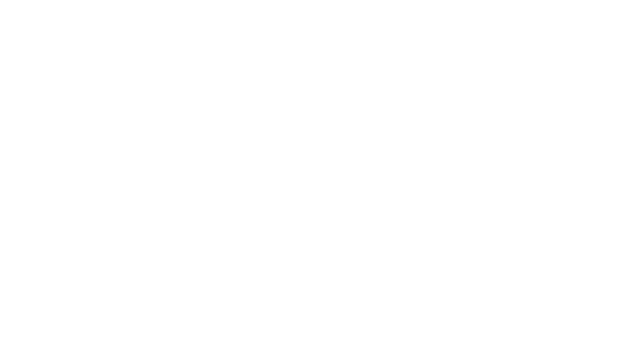
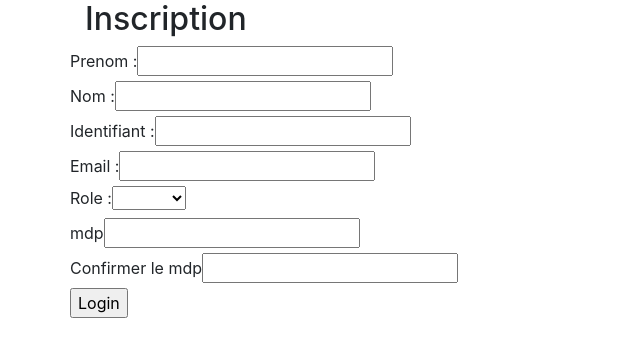
Before and after one commit to sa3dev/kebApp, an Angular app in the folder kebApp/: page /register in a window 1280 px wide. Before the commit this address led to /. Shown: the top 356 px of the page, without its empty margins (0-640 px from the left). Built offline with nearby package versions, Linux system fonts and the light colour scheme.

Commit message:
debut register

```diff
--- a/kebApp/src/app/core/core.module.ts
+++ b/kebApp/src/app/core/core.module.ts
@@ -4,6 +4,8 @@
 import { FormsModule ,  ReactiveFormsModule  } from '@angular/forms';
 import {RouterModule} from '@angular/router';
 import {CorerootingModule} from './corerooting.module';
+import {LoginComponent} from './user/component/login/login.component';
+import {RegisterComponent} from './user/component/register/register.component';
 
 @NgModule({
 	imports: [
@@ -13,7 +15,7 @@
     CorerootingModule
 	],
 	exports: [RouterModule],
-	declarations: []
+	declarations: [LoginComponent, RegisterComponent]
 
 })
 export class CoreModule { }
--- a/kebApp/src/app/core/user/component/register/register.component.html
+++ b/kebApp/src/app/core/user/component/register/register.component.html
@@ -1,3 +1,39 @@
-<p>
-  register works!
-</p>
+
+<div class="container">
+  <h2>Inscription</h2>
+	<div class="row">
+		<form (ngSubmit)="inscription()" [formGroup]="loginForm">
+			<div>
+				<label for="firtsName">Prenom :</label>
+				<input type="text" id="firtsName" formControlName="firtsName" >
+      </div>
+      <div>
+          <label for="lastName">Nom :</label>
+          <input type="text" id="lastName" formControlName="lastName" >
+      </div>
+      <div>
+          <label for="identifiant">Identifiant :</label>
+          <input type="text" id="identifiant" formControlName="identifiant" >
+      </div>
+      <div>
+          <label for="email">Email :</label>
+          <input type="email" id="email" formControlName="email" >
+      </div>
+      <label for="role">Role :</label>
+      <select id="role" formControlName="role">
+        <option value="admin" selected>Admin</option>
+        <option value="simple" >Simple</option>
+      </select>
+			<div>
+				<label for="password">mdp</label>
+				<input type="password" id="password" formControlName="password">
+      </div>
+      <div>
+          <label for="confirmPassword">Confirmer le mdp</label>
+          <input type="password" id="confirmPassword" formControlName="confirmPassword">
+      </div>
+
+			<input type="submit" value="Login" >
+		</form>
+	</div>
+</div>
--- a/kebApp/src/app/core/user/component/register/register.component.ts
+++ b/kebApp/src/app/core/user/component/register/register.component.ts
@@ -1,4 +1,5 @@
 import { Component, OnInit } from '@angular/core';
+import { FormGroup, FormControl, FormBuilder, Validators } from '@angular/forms';
 
 @Component({
   selector: 'app-register',
@@ -6,10 +7,45 @@
   styleUrls: ['./register.component.scss']
 })
 export class RegisterComponent implements OnInit {
+  private loginForm: FormGroup;
+  private firtsName: FormControl;
+  private lastName: FormControl;
+  private identifiant: FormControl;
+  private email: FormControl;
+  private role: FormControl;
+  private password: FormControl;
+  private confirmPassword: FormControl;
 
-  constructor() { }
+  constructor(private fb: FormBuilder) { }
 
   ngOnInit() {
+    this.firtsName=this.fb.control('', Validators.required);
+    this.lastName=this.fb.control('', Validators.required);
+    this.identifiant=this.fb.control('', Validators.required);
+    this.email=this.fb.control('', Validators.required);
+    this.role=this.fb.control('', Validators.required);
+    this.password=this.fb.control('', Validators.required);
+    this.confirmPassword=this.fb.control('', Validators.required);
+
+    this.loginForm=new FormGroup({
+      'firtsName':this.firtsName,
+      'lastName':this.lastName,
+      'identifiant':this.identifiant,
+      'email':this.email,
+      'role':this.role,
+      'password':this.password,
+      'confirmPassword':this.confirmPassword
+    });
+  }
+  inscription(){
+    console.log(this.firtsName.value);
+    console.log(this.lastName.value);
+    console.log(this.identifiant.value);
+    console.log(this.email.value);
+    console.log(this.role.value);
+    console.log(this.password.value);
+    console.log(this.confirmPassword.value);
+
   }
 
 }
```
Also changed, not shown: kebApp/src/app/core/corerooting.module.ts (+6 -1 lines), kebApp/src/app/core/user/component/login/login.component.html (line endings or trailing spaces).
